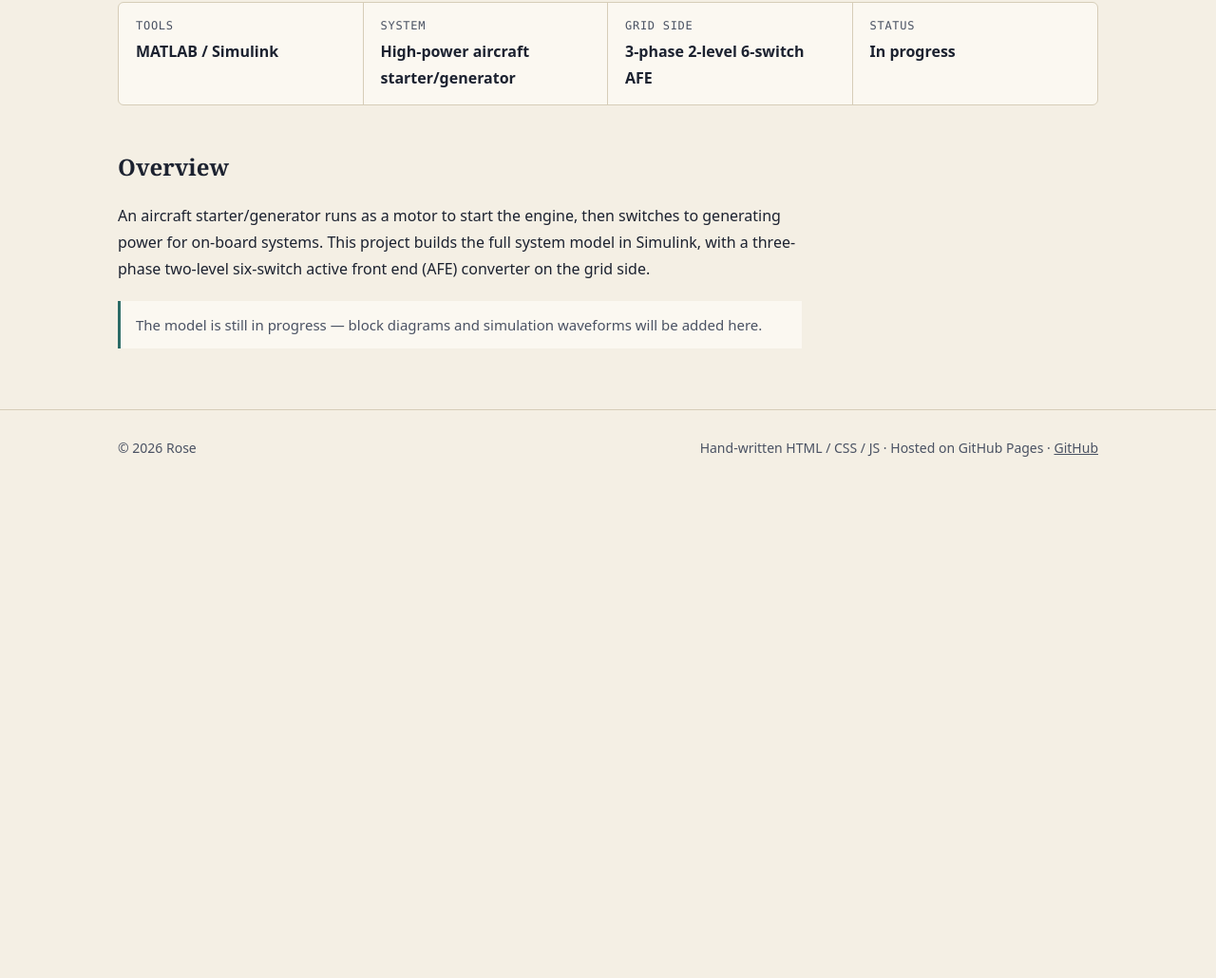
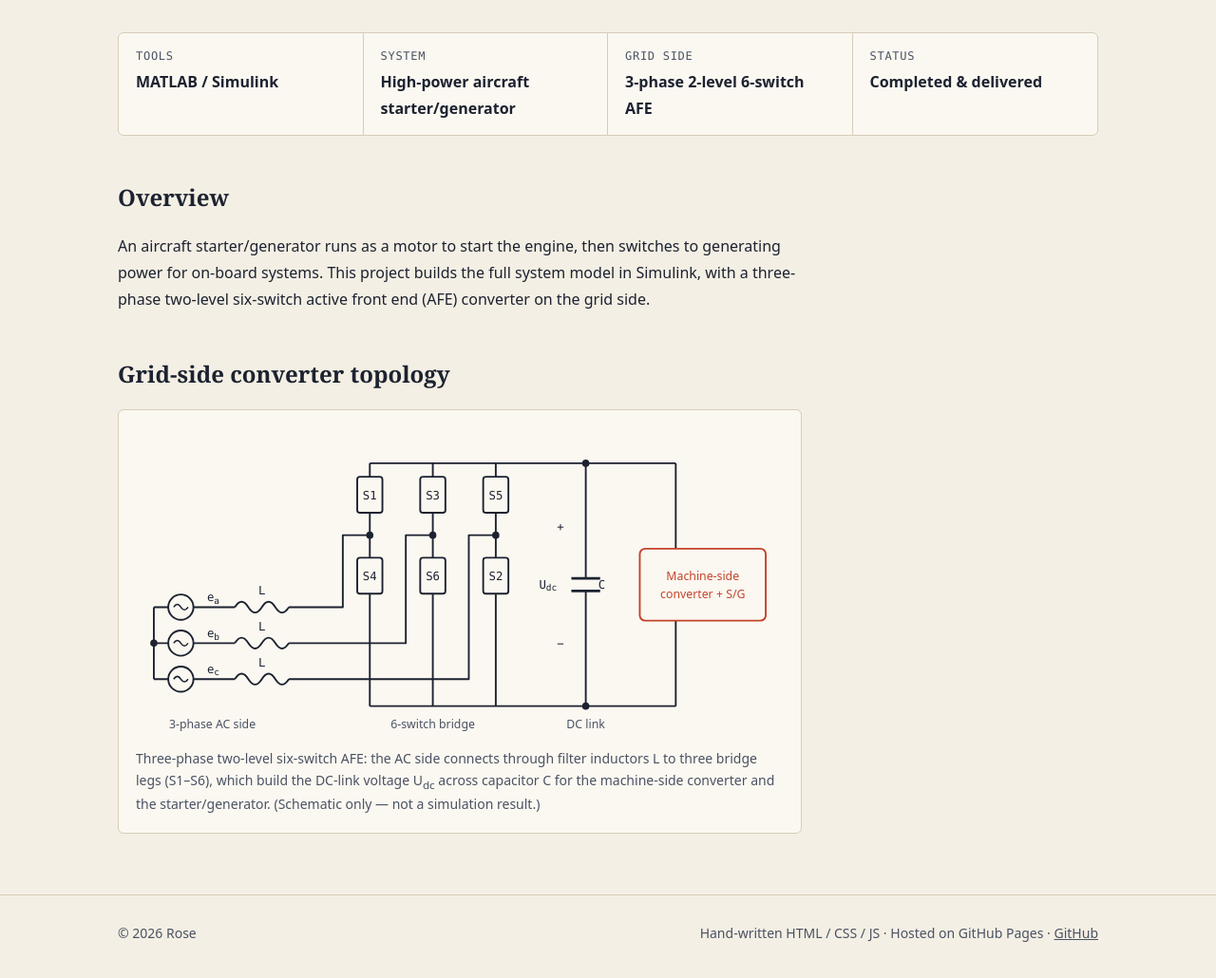
Before and after one commit to Rose-MYS/Rose-MYS.github.io, a plain HTML site: page projects/starter-generator/index.html in a window 1280 px wide. Shown: the part 376-1406 px from the top of the page at 95% size. Before the commit the page ends 901 px from the top, so only its background shows below. Drawn offline with Linux system fonts and the light colour scheme.

Commit message:
起动/发电系统项目标记为已完成，加入网侧 AFE 拓扑原理图
Co-Authored-By: Claude Opus 5.5 <noreply@anthropic.com>

Claude-Session: https://claude.ai/code/session_01BhXGusQwVo2ax7JtTxmv1g

```diff
--- a/assets/style.css
+++ b/assets/style.css
@@ -147,6 +147,10 @@ html:not([data-lang="en"]) .en { display: none !important; }
 
 .note { border-left: 3px solid var(--accent-2); background: var(--card); padding: 12px 16px; color: var(--ink-soft); font-size: 15px; margin: 20px 0; }
 
+.fig { margin: 16px 0 8px; background: var(--card); border: 1px solid var(--line); border-radius: 6px; padding: 18px; }
+.fig svg { display: block; width: 100%; height: auto; }
+.fig figcaption { margin-top: 12px; font-size: 14px; color: var(--ink-soft); line-height: 1.6; }
+
 /* 页脚 */
 footer { border-top: 1px solid var(--line); margin-top: 64px; padding: 28px 0 40px; color: var(--ink-soft); font-size: 14px; }
 footer .wrap { display: flex; flex-wrap: wrap; justify-content: space-between; gap: 12px; }
--- a/projects/starter-generator/index.html
+++ b/projects/starter-generator/index.html
@@ -6,7 +6,7 @@
 <title>Aircraft Starter/Generator Simulation · Rose</title>
 <meta name="title-zh" content="航空起动/发电系统仿真 · Rose">
 <meta name="title-en" content="Aircraft Starter/Generator Simulation · Rose">
-<meta name="description" content="在 MATLAB/Simulink 中搭建航空大功率起动/发电系统模型，网侧采用三相两电平六开关 AFE 变流器。">
+<meta name="description" content="在 MATLAB/Simulink 中搭建的航空大功率起动/发电系统模型，网侧采用三相两电平六开关 AFE 变流器。项目已完成并交付。">
 <link rel="icon" href="../../assets/favicon.svg" type="image/svg+xml">
 <link rel="stylesheet" href="../../assets/style.css">
 <script src="../../assets/site.js"></script>
@@ -23,15 +23,56 @@
 <section class="page-head"><div class="wrap">
   <p class="crumb"><a href="../../"><span class="zh">首页</span><span class="en">Home</span></a> / <a href="../../projects/"><span class="zh">项目</span><span class="en">Projects</span></a> / <span class="zh">航空起动/发电系统仿真</span><span class="en">Aircraft Starter/Generator Simulation</span></p>
   <h1><span class="zh">航空起动/发电系统仿真</span><span class="en">Aircraft Starter/Generator Simulation</span></h1>
-  <p class="sub"><span class="zh">在 MATLAB/Simulink 中搭建航空大功率起动/发电系统模型，网侧采用三相两电平六开关 AFE 变流器。</span><span class="en">A MATLAB/Simulink model of a high-power aircraft starter/generator system, with a three-phase two-level six-switch active front end (AFE) on the grid side.</span></p>
+  <p class="sub"><span class="zh">在 MATLAB/Simulink 中搭建的航空大功率起动/发电系统模型，网侧采用三相两电平六开关 AFE 变流器。项目已完成并交付。</span><span class="en">A MATLAB/Simulink model of a high-power aircraft starter/generator system, with a three-phase two-level six-switch active front end (AFE) on the grid side. Completed and delivered.</span></p>
   <div class="actions" style="display:flex;gap:10px;flex-wrap:wrap;margin-top:22px"></div>
 </div></section>
 <section class="wrap">
-  <dl class="facts"><div><dt><span class="zh">工具</span><span class="en">Tools</span></dt><dd>MATLAB / Simulink</dd></div><div><dt><span class="zh">对象</span><span class="en">System</span></dt><dd><span class="zh">航空大功率起动/发电系统</span><span class="en">High-power aircraft starter/generator</span></dd></div><div><dt><span class="zh">网侧</span><span class="en">Grid side</span></dt><dd><span class="zh">三相两电平六开关 AFE</span><span class="en">3-phase 2-level 6-switch AFE</span></dd></div><div><dt><span class="zh">状态</span><span class="en">Status</span></dt><dd><span class="zh">进行中</span><span class="en">In progress</span></dd></div></dl>
+  <dl class="facts"><div><dt><span class="zh">工具</span><span class="en">Tools</span></dt><dd>MATLAB / Simulink</dd></div><div><dt><span class="zh">对象</span><span class="en">System</span></dt><dd><span class="zh">航空大功率起动/发电系统</span><span class="en">High-power aircraft starter/generator</span></dd></div><div><dt><span class="zh">网侧</span><span class="en">Grid side</span></dt><dd><span class="zh">三相两电平六开关 AFE</span><span class="en">3-phase 2-level 6-switch AFE</span></dd></div><div><dt><span class="zh">状态</span><span class="en">Status</span></dt><dd><span class="zh">已完成并交付</span><span class="en">Completed & delivered</span></dd></div></dl>
 
   <div class="prose"><h2><span class="zh">简介</span><span class="en">Overview</span></h2>
 <p><span class="zh">飞机上的起动/发电机在发动机启动时作为电动机工作，启动完成后转为发电机为机上设备供电。这个项目在 Simulink 中搭建整套系统模型，网侧采用三相两电平六开关有源前端（AFE）变流器。</span><span class="en">An aircraft starter/generator runs as a motor to start the engine, then switches to generating power for on-board systems. This project builds the full system model in Simulink, with a three-phase two-level six-switch active front end (AFE) converter on the grid side.</span></p>
-<p class="note"><span class="zh">模型还在搭建中，系统框图和仿真波形整理好后会放在这里。</span><span class="en">The model is still in progress — block diagrams and simulation waveforms will be added here.</span></p></div>
+<h2><span class="zh">网侧变流器拓扑</span><span class="en">Grid-side converter topology</span></h2>
+<figure class="fig"><svg viewBox="0 0 720 345" role="img" aria-label="AFE topology" xmlns="http://www.w3.org/2000/svg">
+<g fill="none" stroke="#1c2230" stroke-width="2" stroke-linejoin="round">
+  <path d="M20 200 V280"/>
+  <path d="M20 200 H36 M64 200 H110 M170 200 H230 V120 H260"/>
+  <path d="M20 240 H36 M64 240 H110 M170 240 H300 V120 H330"/>
+  <path d="M20 280 H36 M64 280 H110 M170 280 H370 V120 H400"/>
+  <circle cx="50" cy="200" r="14"/><circle cx="50" cy="240" r="14"/><circle cx="50" cy="280" r="14"/>
+  <path d="M42 200 q4 -6 8 0 t8 0 M42 240 q4 -6 8 0 t8 0 M42 280 q4 -6 8 0 t8 0" stroke-width="1.6"/>
+  <path d="M110 200 q7.5 -12 15 0 t15 0 t15 0 t15 0 M110 240 q7.5 -12 15 0 t15 0 t15 0 t15 0 M110 280 q7.5 -12 15 0 t15 0 t15 0 t15 0"/>
+  <path d="M260 40 V310 M330 40 V310 M400 40 V310"/>
+  <path d="M260 40 H600 M260 310 H600"/>
+  <path d="M500 40 V168 M500 182 V310"/>
+  <path d="M484 168 H516 M484 182 H516" stroke-width="3"/>
+  <path d="M600 40 V135 M600 310 V215"/>
+</g>
+<g fill="#fbf8f1" stroke="#1c2230" stroke-width="2">
+  <rect x="246" y="55" width="28" height="40" rx="3"/><rect x="316" y="55" width="28" height="40" rx="3"/><rect x="386" y="55" width="28" height="40" rx="3"/>
+  <rect x="246" y="145" width="28" height="40" rx="3"/><rect x="316" y="145" width="28" height="40" rx="3"/><rect x="386" y="145" width="28" height="40" rx="3"/>
+  <rect x="560" y="135" width="140" height="80" rx="6" stroke="#c4432b"/>
+</g>
+<g fill="#1c2230">
+  <circle cx="260" cy="120" r="4"/><circle cx="330" cy="120" r="4"/><circle cx="400" cy="120" r="4"/>
+  <circle cx="500" cy="40" r="4"/><circle cx="500" cy="310" r="4"/><circle cx="20" cy="240" r="4"/>
+</g>
+<g font-family="Consolas, monospace" font-size="13" fill="#1c2230" text-anchor="middle">
+  <text x="260" y="80">S1</text><text x="330" y="80">S3</text><text x="400" y="80">S5</text>
+  <text x="260" y="170">S4</text><text x="330" y="170">S6</text><text x="400" y="170">S2</text>
+  <text x="140" y="186">L</text><text x="140" y="226">L</text><text x="140" y="266">L</text>
+  <text x="86" y="193">e<tspan font-size="10" dy="3">a</tspan></text><text x="86" y="233">e<tspan font-size="10" dy="3">b</tspan></text><text x="86" y="273">e<tspan font-size="10" dy="3">c</tspan></text>
+  <text x="514" y="179" text-anchor="start">C</text>
+  <text x="472" y="115">+</text><text x="472" y="245">&#8722;</text>
+  <text x="458" y="179">U<tspan font-size="10" dy="3">dc</tspan></text>
+</g>
+<g font-size="13" fill="#4a5263" text-anchor="middle">
+  <text x="85" y="335" class="zh">三相交流侧</text><text x="85" y="335" class="en">3-phase AC side</text>
+  <text x="330" y="335" class="zh">六开关三桥臂</text><text x="330" y="335" class="en">6-switch bridge</text>
+  <text x="500" y="335" class="zh">直流母线</text><text x="500" y="335" class="en">DC link</text>
+  <text x="630" y="170" fill="#c4432b" class="zh">机侧变流器</text><text x="630" y="170" fill="#c4432b" class="en">Machine-side</text>
+  <text x="630" y="190" fill="#c4432b" class="zh">起动/发电机</text><text x="630" y="190" fill="#c4432b" class="en">converter + S/G</text>
+</g>
+</svg><figcaption><span class="zh">三相两电平六开关 AFE 原理示意：三相交流经滤波电感 L 接入六个开关管 S1–S6 组成的三桥臂，整流/逆变后在直流母线电容 C 上建立 U<sub>dc</sub>，再连接机侧变流器与起动/发电机。（原理示意图，非仿真结果）</span><span class="en">Three-phase two-level six-switch AFE: the AC side connects through filter inductors L to three bridge legs (S1–S6), which build the DC-link voltage U<sub>dc</sub> across capacitor C for the machine-side converter and the starter/generator. (Schematic only — not a simulation result.)</span></figcaption></figure></div>
 </section>
 </main>
 <footer>
```
Also changed, not shown: index.html (+2 -2 lines), projects/index.html (+2 -2 lines).
